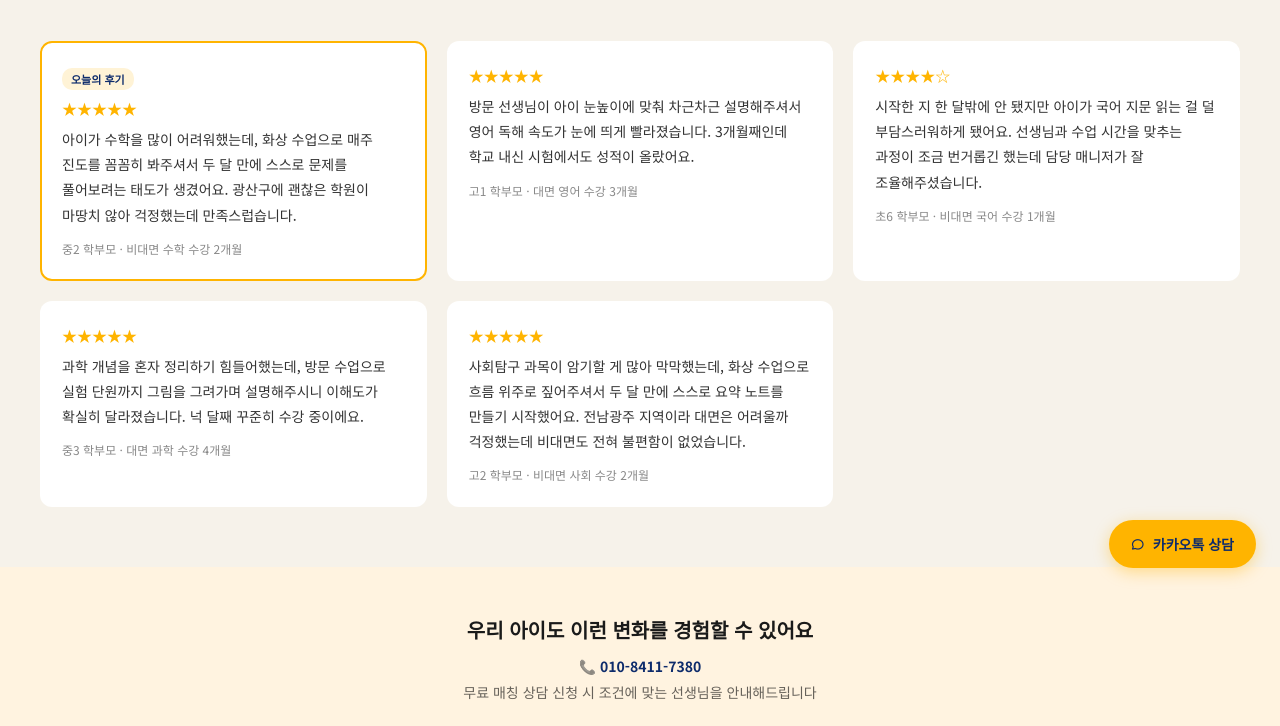
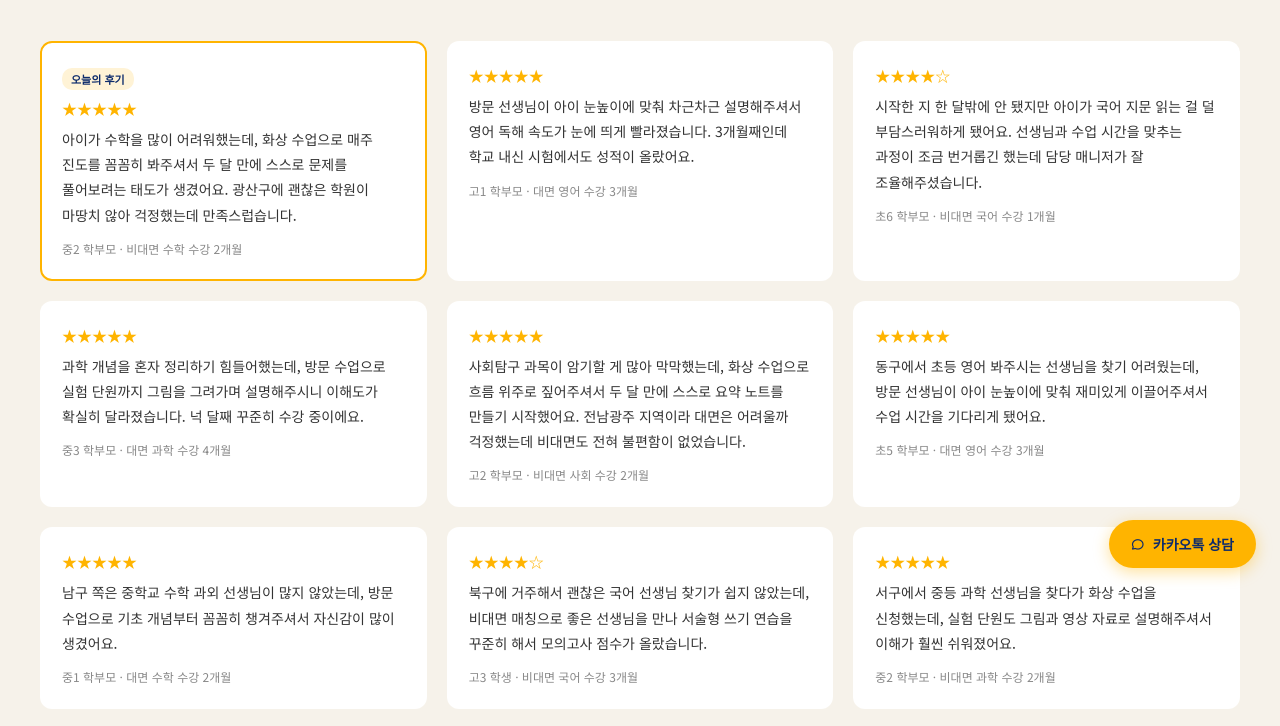
Before and after one commit to rlawogms/gwangju-tutoring-website, a plain HTML site: page reviews.html in a window 1280 px wide. Shown: the part 204-930 px from the top of the page. Drawn offline with Linux system fonts and the light colour scheme.

Commit message:
학부모 후기 4건 추가 (5건 -> 9건)

```diff
--- a/reviews.html
+++ b/reviews.html
@@ -169,6 +169,30 @@ body { font-family: 'Noto Sans KR', sans-serif; color: #1a1a1a; background: #fff
       <div class="review-text">사회탐구 과목이 암기할 게 많아 막막했는데, 화상 수업으로 흐름 위주로 짚어주셔서 두 달 만에 스스로 요약 노트를 만들기 시작했어요. 전남광주 지역이라 대면은 어려울까 걱정했는데 비대면도 전혀 불편함이 없었습니다.</div>
       <div class="review-author">고2 학부모 · 비대면 사회 수강 2개월</div>
     </div>
+    <div class="review-card" data-review-id="6">
+      <div class="review-badge">오늘의 후기</div>
+      <div class="review-stars">★★★★★</div>
+      <div class="review-text">동구에서 초등 영어 봐주시는 선생님을 찾기 어려웠는데, 방문 선생님이 아이 눈높이에 맞춰 재미있게 이끌어주셔서 수업 시간을 기다리게 됐어요.</div>
+      <div class="review-author">초5 학부모 · 대면 영어 수강 3개월</div>
+    </div>
+    <div class="review-card" data-review-id="7">
+      <div class="review-badge">오늘의 후기</div>
+      <div class="review-stars">★★★★★</div>
+      <div class="review-text">남구 쪽은 중학교 수학 과외 선생님이 많지 않았는데, 방문 수업으로 기초 개념부터 꼼꼼히 챙겨주셔서 자신감이 많이 생겼어요.</div>
+      <div class="review-author">중1 학부모 · 대면 수학 수강 2개월</div>
+    </div>
+    <div class="review-card" data-review-id="8">
+      <div class="review-badge">오늘의 후기</div>
+      <div class="review-stars">★★★★☆</div>
+      <div class="review-text">북구에 거주해서 괜찮은 국어 선생님 찾기가 쉽지 않았는데, 비대면 매칭으로 좋은 선생님을 만나 서술형 쓰기 연습을 꾸준히 해서 모의고사 점수가 올랐습니다.</div>
+      <div class="review-author">고3 학생 · 비대면 국어 수강 3개월</div>
+    </div>
+    <div class="review-card" data-review-id="9">
+      <div class="review-badge">오늘의 후기</div>
+      <div class="review-stars">★★★★★</div>
+      <div class="review-text">서구에서 중등 과학 선생님을 찾다가 화상 수업을 신청했는데, 실험 단원도 그림과 영상 자료로 설명해주셔서 이해가 훨씬 쉬워졌어요.</div>
+      <div class="review-author">중2 학부모 · 비대면 과학 수강 2개월</div>
+    </div>
   </div>
 </section>
 
```
